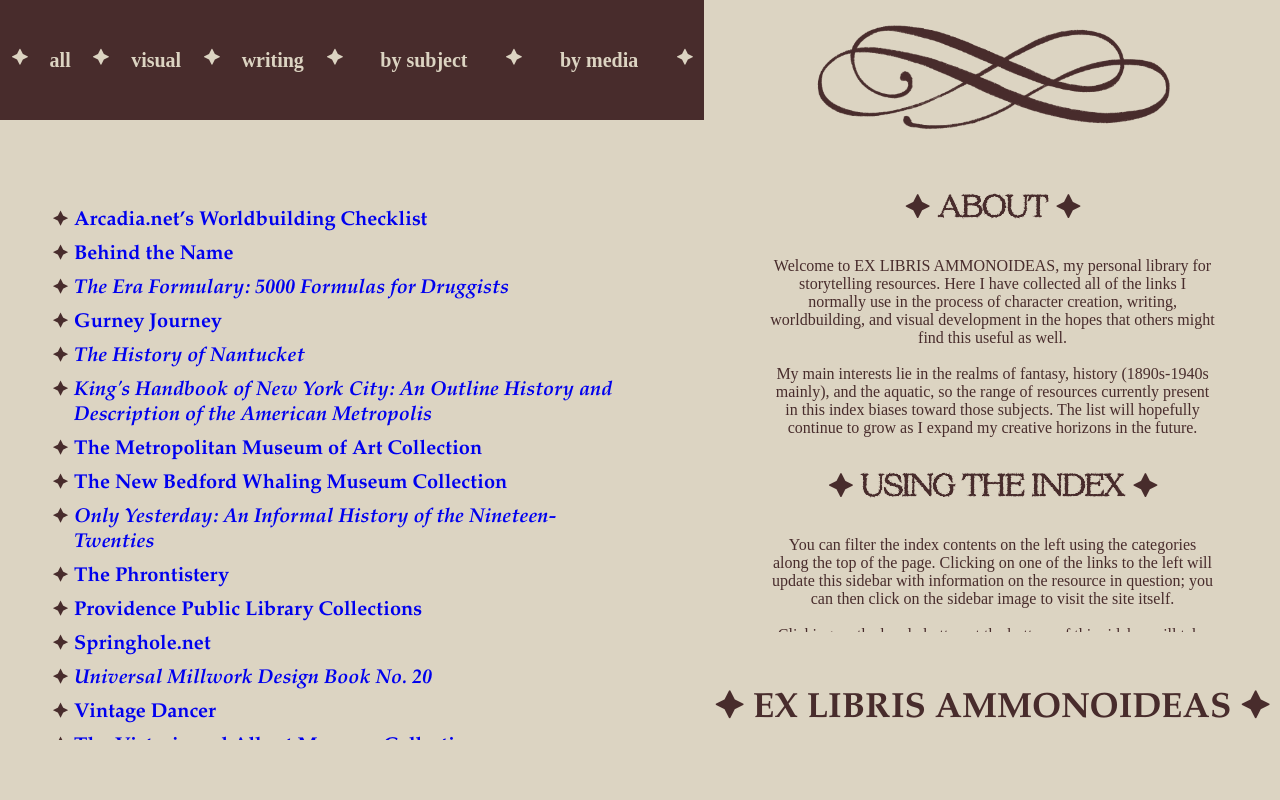
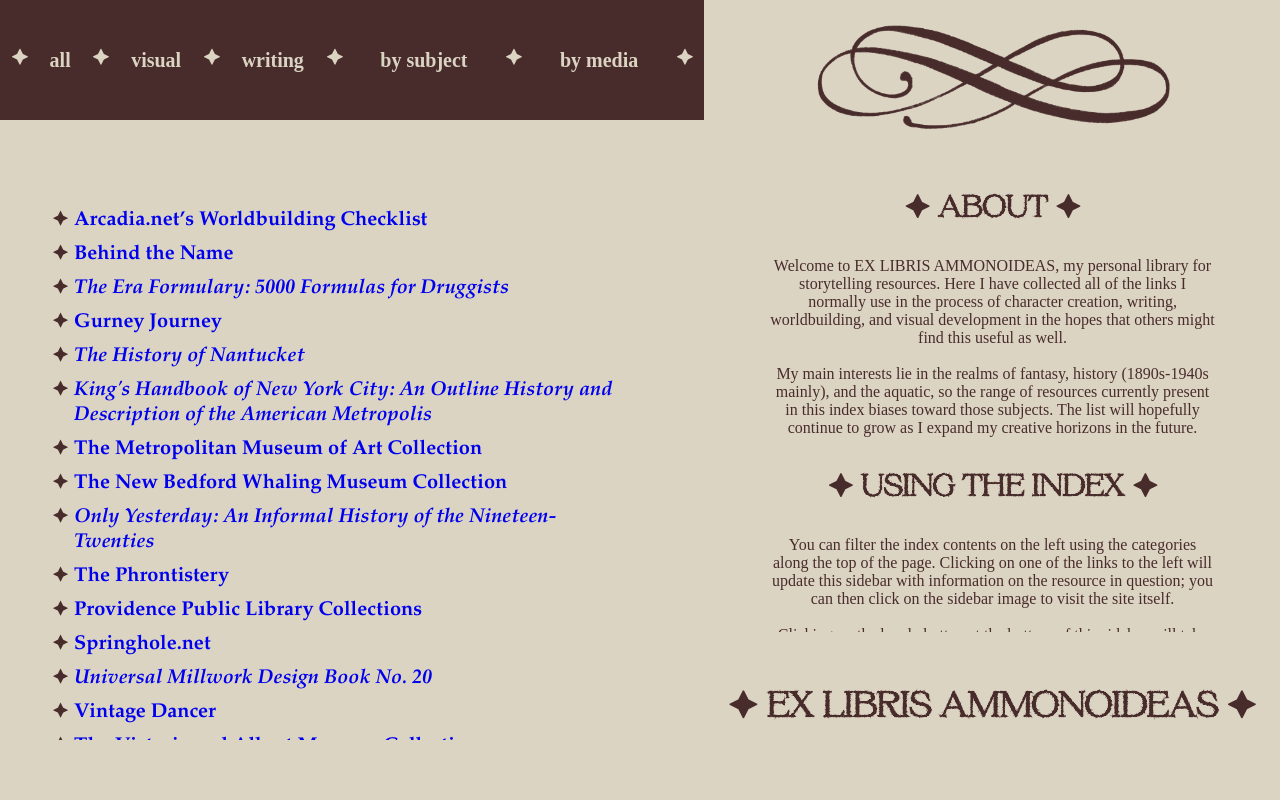
Before and after one commit to ammonoideas/storytelling-resource-index, a plain HTML site: page index.html in a window 1280 px wide. Drawn offline with Linux system fonts and the light colour scheme; a web font is replaced by a local one.

Commit message:
changed button font

```diff
--- a/index.html
+++ b/index.html
@@ -79,7 +79,7 @@
                 </iframe>
             </div>
             <div class="border2">
-                <div class="exlibris"><a href="sidebar.html" target="frame">🟆 EX LIBRIS AMMONOIDEAS 🟆</a></div>
+                <div class="exlibris"><a href="sidebar.html" target="frame"><h3>🟆 EX LIBRIS AMMONOIDEAS 🟆</h3></a></div>
             </div>
         </div>
     </div>
--- a/style.css
+++ b/style.css
@@ -32,6 +32,8 @@ h2 {
 
 h3 {
     font-family: 'chilia-rough';
+    font-size: 35px;
+    margin-top: 0;
 }
 
 h4 {
@@ -305,7 +307,7 @@ button {
     align-items: center;
     height: 20vh;
     margin: auto;
-    font-size: 35px;
+    font-size: 30px;
     text-align: center;
     position: absolute;
 }
```
